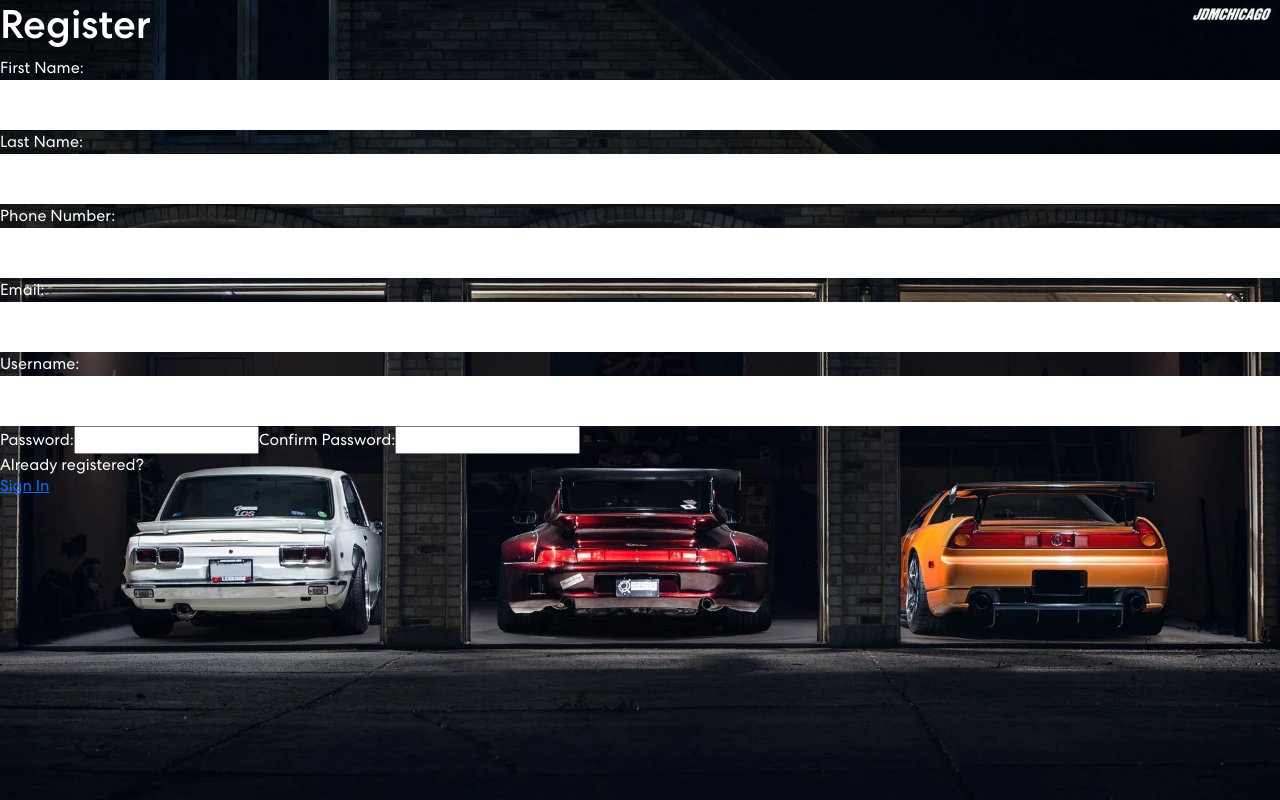
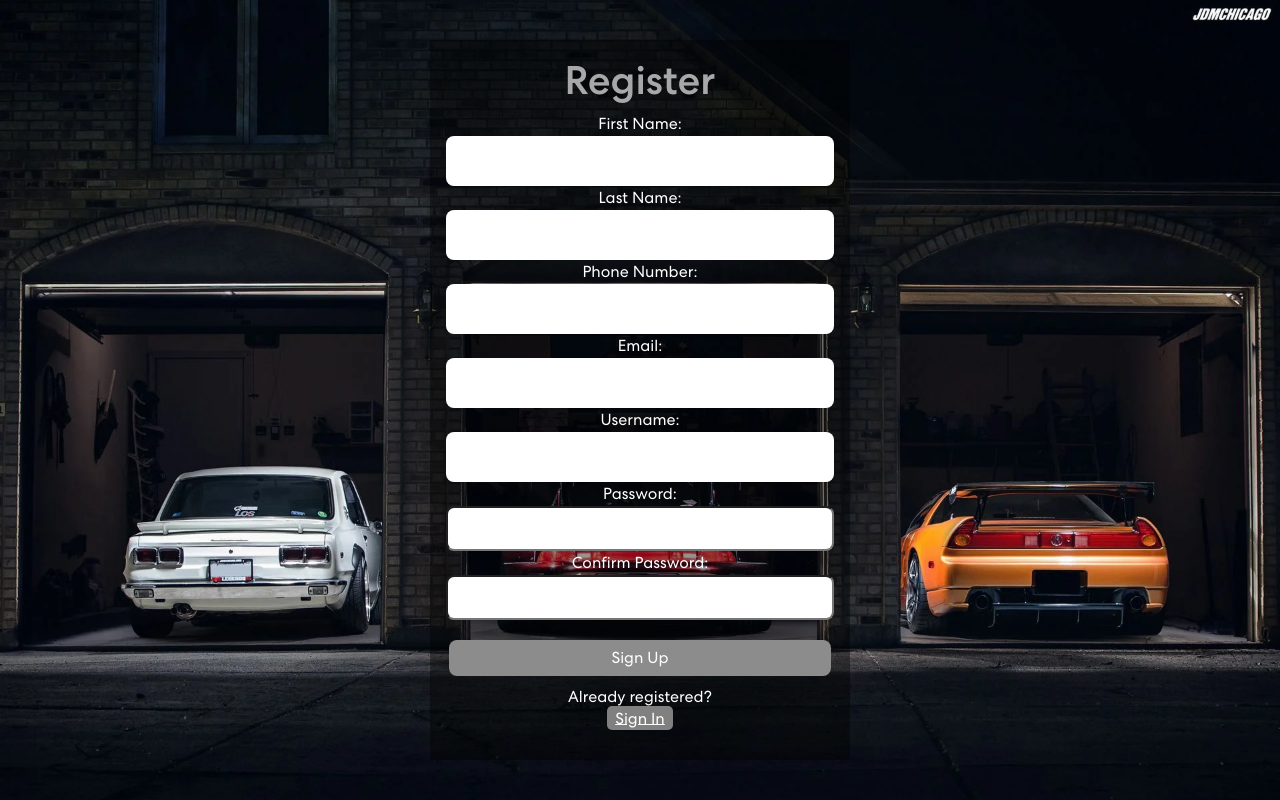
Before and after one commit to carinapadurariu/sq2025, a React (Create React App) app: page /register in a window 1280 px wide. Built offline with nearby package versions, Linux system fonts and the light colour scheme; no server answers.

Commit message:
Added design to login and registration

```diff
--- a/src/App.css
+++ b/src/App.css
@@ -729,12 +729,9 @@ textarea {
   justify-content: space-evenly;
   flex-grow: 1;
   padding-bottom: 1rem;
+  text-align: center;
 }
 
-
-.login-form {
-  text-align: center;
-}
 
 
 .login-button {
@@ -756,6 +753,15 @@ textarea {
 
 .login-register-button {
   text-align: center;
+}
+
+.login-signUp {
+  background-color: grey;
+  margin-top: 5px;
+  text-align: center;
+  padding: 0.1rem 2%;
+  color: #ffffff;
+  border-radius: 5px;
 }
 
 #firstName,
@@ -793,6 +799,7 @@ textarea {
 
 .register-form {
   text-align: center;
+
 }
 
 .register-input {
@@ -803,7 +810,36 @@ textarea {
   border-radius: 0.5rem;
 }
 
-.register-line {
+.register-button {
+  background-color: #8c8c8c;
+  color:white;
+  text-align: center;
+  padding: 0.7rem;
+  border-radius: 0.5rem;
+}
+
+.register-signUp {
+  background-color: #8c8c8c;
+  color:white;
+  text-align: center;
+  padding: 0.4rem 42%;
+  border-radius: 0.5rem;
+  margin-top: 20px;
+
+}
+
+.register-button-signIn{
+
+  background-color: grey;
+  margin-top: 5px;
+  text-align: center;
+  padding: 0.1rem 2%;
+  color: #ffffff;
+  border-radius: 5px;
+}
+
+.register-login-button {
+  margin-top: 10px;
   text-align: center;
 }
 
--- a/src/components/Login.js
+++ b/src/components/Login.js
@@ -60,11 +60,11 @@ const Login = () => {
   }
 
   return (
-
-      <section>
+  <body className="login-body">
+      <section className="login-section">
         <p ref={errRef} className={errMsg ? "errmsg" : "offscreen"} aria-live="assertive">{errMsg}</p>
-        <h1>Sign In</h1>
-        <form onSubmit={handleSubmit}>
+        <h1 className="login-signIn">Sign In</h1>
+        <form className="login-form" onSubmit={handleSubmit}>
           <label htmlFor="username">Username:</label>
           <input
               type="text"
@@ -74,6 +74,7 @@ const Login = () => {
               onChange={(e) => setUsername(e.target.value)}
               value={username}
               required
+              className="login-input"
           />
 
           <label htmlFor="password">Password:</label>
@@ -83,17 +84,20 @@ const Login = () => {
               onChange={(e) => setPassword(e.target.value)}
               value={password}
               required
+              className="login-input"
+
           />
-          <button>Sign In</button>
+          <button className="login-button">Sign In</button>
 
         </form>
-        <p>
+        <p className="login-register-button">
           Need an Account?<br />
           <span className="line">
-                    <Link to="/register">Sign Up</Link>
+                    <Link className="login-signUp" to="/register">Sign Up</Link>
                 </span>
         </p>
       </section>
+  </body>
   )
 }
 
--- a/src/components/Register.js
+++ b/src/components/Register.js
@@ -137,10 +137,11 @@ const Register = () => {
                     </p>
                 </section>
             ) : (
-                <section>
+                <body className="register-body">
+                    <section className="register-section">
                         <p ref={errRef} className={errMsg ? "errmsg" : "offscreen"} aria-live="assertive">{errMsg}</p>
-                    <h1>Register</h1>
-                    <form onSubmit={handleSubmit}>
+                        <h1 className="register-h1">Register</h1>
+                        <form className="register-form" onSubmit={handleSubmit}>
 
                             <label htmlFor="firstName">
                                 First Name:
@@ -158,6 +159,7 @@ const Register = () => {
                                 aria-describedby="firstNameNote"
                                 onFocus={() => setFirstNameFocus(true)}
                                 onBlur={() => setFirstNameFocus(false)}
+                                className="register-input"
                             />
 
                             <p id="firstNameNote" className={firstNameFocus && firstName && !validFirstName ? "instructions" : "offscreen"}>
@@ -183,6 +185,8 @@ const Register = () => {
                                 aria-describedby="lastNameNote"
                                 onFocus={() => setLastNameFocus(true)}
                                 onBlur={() => setLastNameFocus(false)}
+                                className="register-input"
+
                             />
 
                             <p id="lastNameNote" className={lastNameFocus && lastName && !validLastName ? "instructions" : "offscreen"}>
@@ -208,6 +212,8 @@ const Register = () => {
                                 aria-describedby="firstNameNote"
                                 onFocus={() => setPhoneNumberFocus(true)}
                                 onBlur={() => setPhoneNumberFocus(false)}
+                                className="register-input"
+
                             />
 
                             <p id="phoneNumberNote" className={phoneNumberFocus && phoneNumber && !validPhoneNumber ? "instructions" : "offscreen"}>
@@ -231,6 +237,8 @@ const Register = () => {
                                 aria-describedby="emailNote"
                                 onFocus={() => setEmailFocus(true)}
                                 onBlur={() => setEmailFocus(false)}
+                                className="register-input"
+
                             />
 
                             <p id="emailNote" className={emailFocus && email && !validEmail ? "instructions" : "offscreen"}>
@@ -255,6 +263,8 @@ const Register = () => {
                                 aria-describedby="uidnote"
                                 onFocus={() => setUserFocus(true)}
                                 onBlur={() => setUserFocus(false)}
+                                className="register-input"
+
                             />
                             <p id="uidnote" className={userFocus && username && !validName ? "instructions" : "offscreen"}>
                                 <FontAwesomeIcon icon={faInfoCircle} />
@@ -279,6 +289,8 @@ const Register = () => {
                                 aria-describedby="pwdnote"
                                 onFocus={() => setPwdFocus(true)}
                                 onBlur={() => setPwdFocus(false)}
+                                className="register-input"
+
                             />
                             <p id="pwdnote" className={pwdFocus && !validPwd ? "instructions" : "offscreen"}>
                                 <FontAwesomeIcon icon={faInfoCircle} />
@@ -303,22 +315,24 @@ const Register = () => {
                                 aria-describedby="confirmnote"
                                 onFocus={() => setMatchFocus(true)}
                                 onBlur={() => setMatchFocus(false)}
+                                className="register-input"
+
                             />
                             <p id="confirmnote" className={matchFocus && !validMatch ? "instructions" : "offscreen"}>
                                 <FontAwesomeIcon icon={faInfoCircle} />
                                 Must match the first password input field.
                             </p>
 
-                        <button disabled={!validName || !validPwd || !validMatch ? true : false} onClick={handleSubmit}>Sign Up</button>
+                            <button className="register-signUp" disabled={!validName || !validPwd || !validMatch ? true : false} onClick={handleSubmit}>Sign Up</button>
                         </form>
-                    <p>
+                        <p className="register-login-button">
                             Already registered?<br />
-                        <span className="line">
-                            <Link to="/login">Sign In</Link>
+                            <span className="register-line">
+                                <Link className="register-button-signIn" to="/login">Sign In</Link>
                             </span>
                         </p>
                     </section>
-
+                </body>
             )}
         </>
     )
```
Lines whose indentation alone changed are shown as unchanged.
